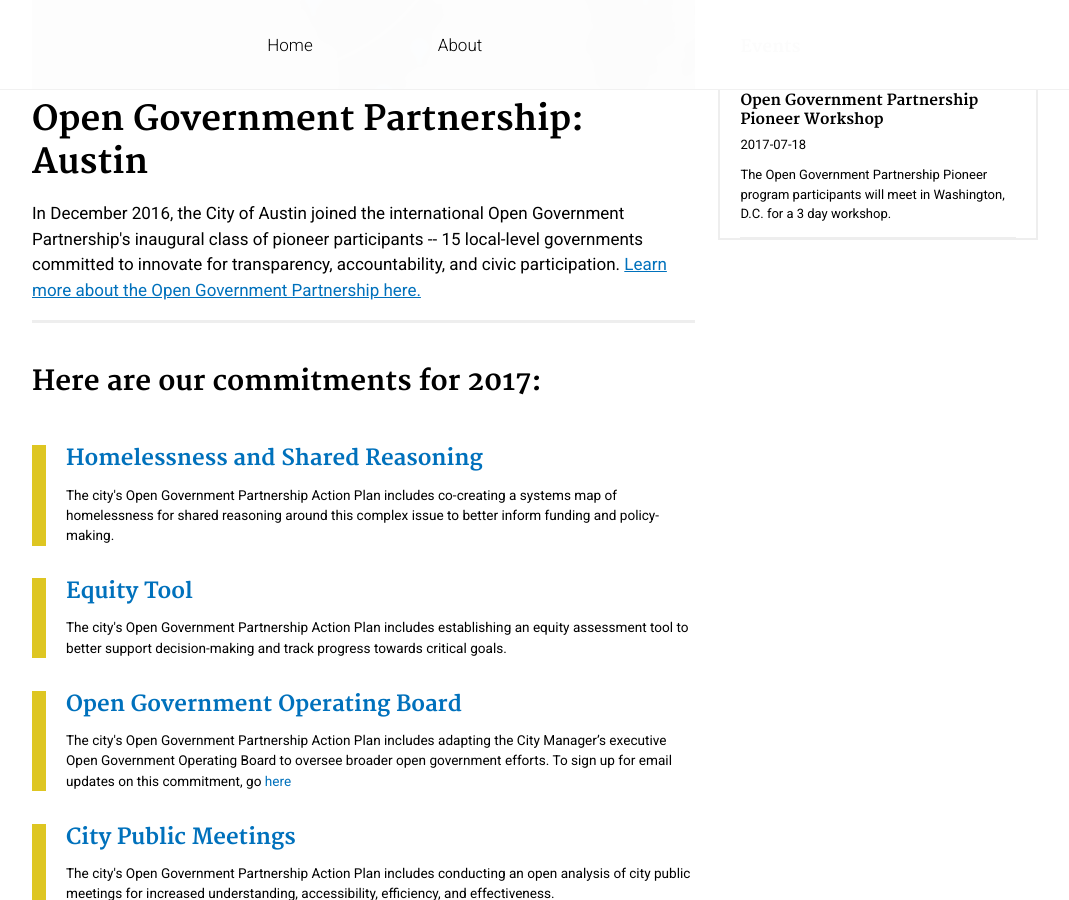
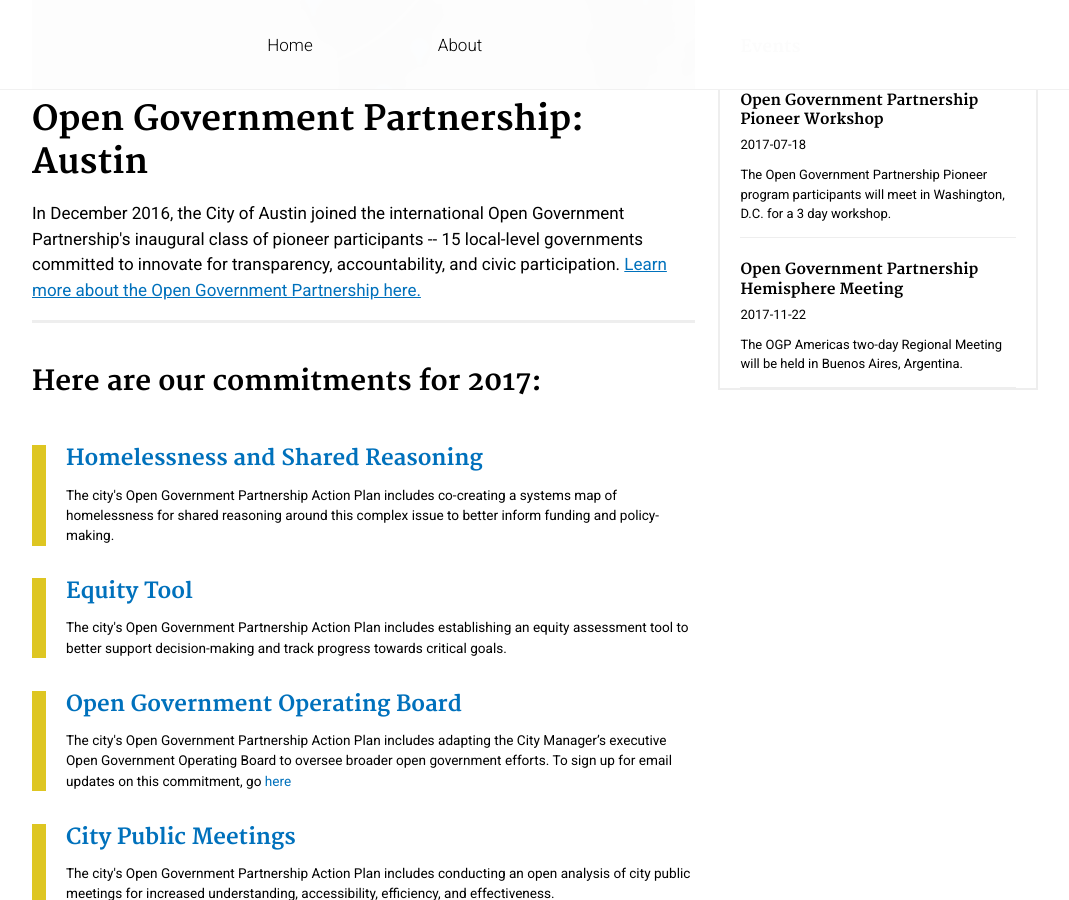
Before and after one commit to cityofaustin/opengovpartnership, a Jekyll site: the page built from index.html, in a window 1280 px wide and 900 px high, scrolled down 308 px. Shown: the whole window, without its empty margins (105-1174 px from the left). Built offline with Jekyll 4.4.1, drawn with Linux system fonts in a browser that asks for light colours.

Commit message:
Update events.yaml

```diff
--- a/_data/events.yaml
+++ b/_data/events.yaml
@@ -3,3 +3,9 @@
   summary: >
     The Open Government Partnership Pioneer program participants will meet in Washington, D.C. for a 3 day workshop.
   date: 2017-07-18
+
+- title: Open Government Partnership Hemisphere Meeting
+  article_link:
+  summary: >
+    The OGP Americas two-day Regional Meeting will be held in Buenos Aires, Argentina.
+  date: 2017-11-22
```
